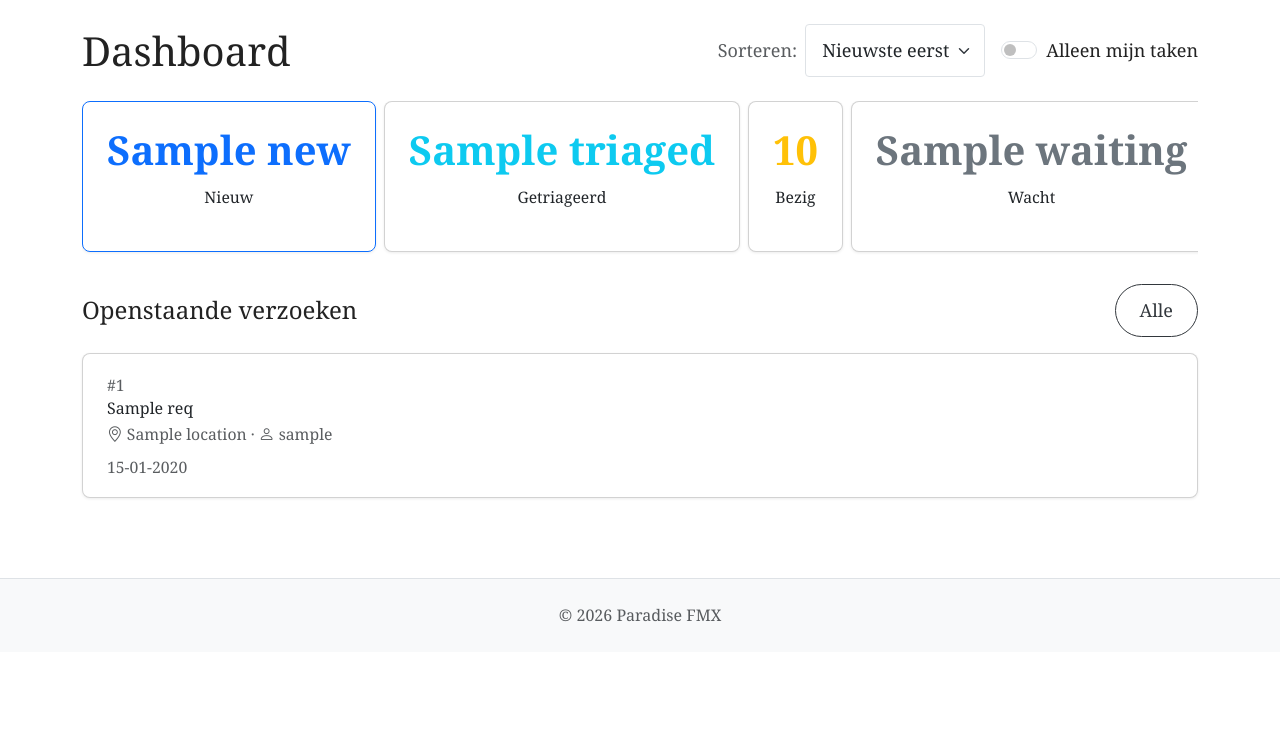
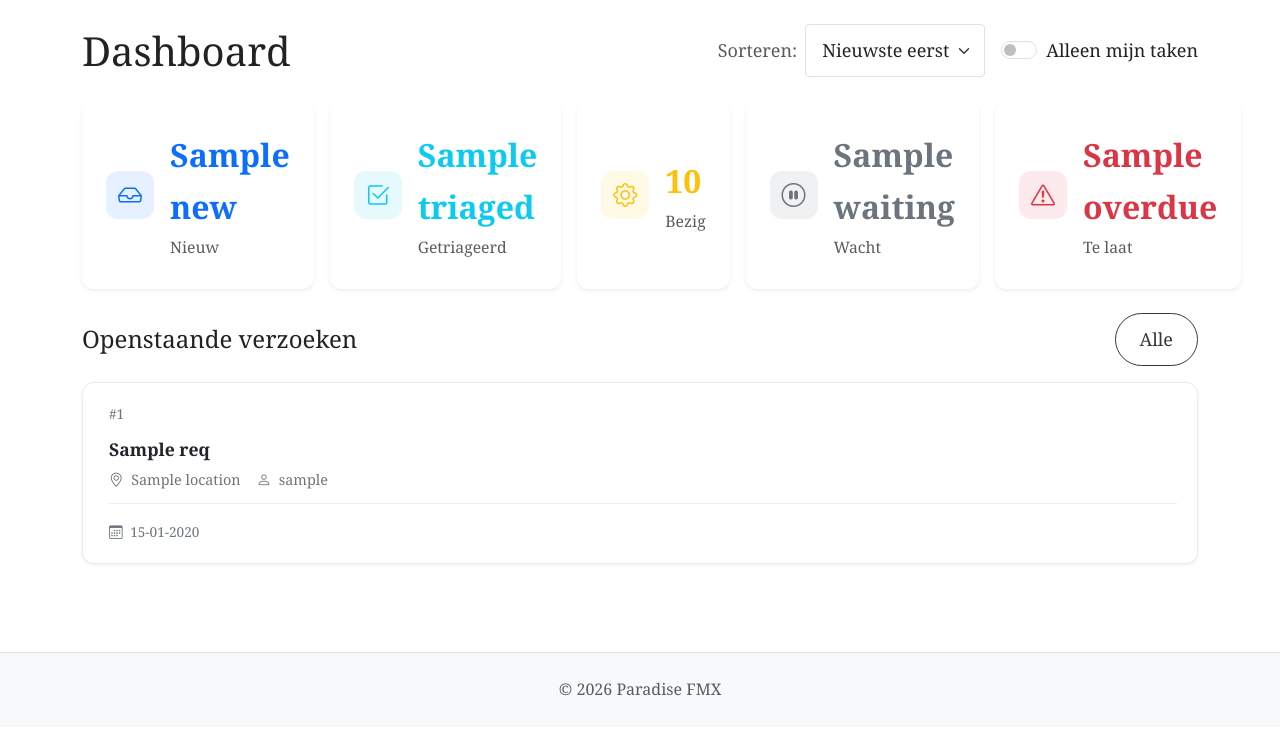
Before and after one commit to rdney/paradisefmx, a Django app: template requests/templates/requests/dashboard.html in a window 1280 px wide. Shown: the part 64-800 px from the top of the page. Run offline with Django 5.2, Linux system fonts and the light colour scheme; the template is opened without the code that fills it: most values are stand-ins (such as "Sample title", 1, 10 or a date in 2020).

Commit message:
Improve dashboard cards design
- Stats cards with icons, shadows, hover effects
- Responsive grid: 5/3/2 columns for desktop/tablet/mobile
- Request cards with priority color bar on left
- Better layout with header, title, meta, footer sections
- Hover animations and mobile-friendly sizing

```diff
--- a/requests/templates/requests/dashboard.html
+++ b/requests/templates/requests/dashboard.html
@@ -26,42 +26,67 @@
 <!-- Stats - scrollable on mobile -->
 <div class="stats-row mb-4">
     <div class="stats-item">
-        <div class="card text-center h-100 border-primary">
-            <div class="card-body py-3">
-                <div class="fs-1 fw-bold text-primary">{{ counts.new }}</div>
-                <small>{% trans "Nieuw" %}</small>
+        <div class="card h-100 border-0 shadow-sm stat-card stat-new">
+            <div class="card-body py-3 d-flex align-items-center">
+                <div class="stat-icon bg-primary bg-opacity-10 text-primary">
+                    <i class="bi bi-inbox"></i>
+                </div>
+                <div class="ms-3">
+                    <div class="fs-2 fw-bold text-primary">{{ counts.new }}</div>
+                    <small class="text-muted">{% trans "Nieuw" %}</small>
+                </div>
             </div>
         </div>
     </div>
     <div class="stats-item">
-        <div class="card text-center h-100">
-            <div class="card-body py-3">
-                <div class="fs-1 fw-bold text-info">{{ counts.triaged }}</div>
-                <small>{% trans "Getriageerd" %}</small>
+        <div class="card h-100 border-0 shadow-sm stat-card">
+            <div class="card-body py-3 d-flex align-items-center">
+                <div class="stat-icon bg-info bg-opacity-10 text-info">
+                    <i class="bi bi-check2-square"></i>
+                </div>
+                <div class="ms-3">
+                    <div class="fs-2 fw-bold text-info">{{ counts.triaged }}</div>
+                    <small class="text-muted">{% trans "Getriageerd" %}</small>
+                </div>
             </div>
         </div>
     </div>
     <div class="stats-item">
-        <div class="card text-center h-100">
-            <div class="card-body py-3">
-                <div class="fs-1 fw-bold text-warning">{{ counts.in_progress }}</div>
-                <small>{% trans "Bezig" %}</small>
+        <div class="card h-100 border-0 shadow-sm stat-card">
+            <div class="card-body py-3 d-flex align-items-center">
+                <div class="stat-icon bg-warning bg-opacity-10 text-warning">
+                    <i class="bi bi-gear"></i>
+                </div>
+                <div class="ms-3">
+                    <div class="fs-2 fw-bold text-warning">{{ counts.in_progress }}</div>
+                    <small class="text-muted">{% trans "Bezig" %}</small>
+                </div>
             </div>
         </div>
     </div>
     <div class="stats-item">
-        <div class="card text-center h-100">
-            <div class="card-body py-3">
-                <div class="fs-1 fw-bold text-secondary">{{ counts.waiting }}</div>
-                <small>{% trans "Wacht" %}</small>
+        <div class="card h-100 border-0 shadow-sm stat-card">
+            <div class="card-body py-3 d-flex align-items-center">
+                <div class="stat-icon bg-secondary bg-opacity-10 text-secondary">
+                    <i class="bi bi-pause-circle"></i>
+                </div>
+                <div class="ms-3">
+                    <div class="fs-2 fw-bold text-secondary">{{ counts.waiting }}</div>
+                    <small class="text-muted">{% trans "Wacht" %}</small>
+                </div>
             </div>
         </div>
     </div>
     <div class="stats-item">
-        <div class="card text-center h-100 {% if counts.overdue > 0 %}border-danger{% endif %}">
-            <div class="card-body py-3">
-                <div class="fs-1 fw-bold text-danger">{{ counts.overdue }}</div>
-                <small>{% trans "Te laat" %}</small>
+        <div class="card h-100 border-0 shadow-sm stat-card {% if counts.overdue > 0 %}stat-alert{% endif %}">
+            <div class="card-body py-3 d-flex align-items-center">
+                <div class="stat-icon bg-danger bg-opacity-10 text-danger">
+                    <i class="bi bi-exclamation-triangle"></i>
+                </div>
+                <div class="ms-3">
+                    <div class="fs-2 fw-bold text-danger">{{ counts.overdue }}</div>
+                    <small class="text-muted">{% trans "Te laat" %}</small>
+                </div>
             </div>
         </div>
     </div>
@@ -74,33 +99,32 @@
 </div>
 
 {% if requests %}
-    <!-- Card layout for all screen sizes -->
     <div class="request-list">
         {% for req in requests %}
-            <a href="{% url 'requests:detail' req.pk %}" class="card mb-2 text-decoration-none {% if req.is_urgent %}border-danger border-2{% elif req.is_overdue %}border-warning{% endif %}">
-                <div class="card-body py-3">
-                    <div class="d-flex justify-content-between align-items-start mb-2">
-                        <div class="flex-grow-1 me-2">
-                            <span class="text-muted small">#{{ req.id }}</span>
-                            <h3 class="h6 mb-1 text-dark">{{ req.title }}</h3>
-                            <div class="text-muted small">
-                                <i class="bi bi-geo-alt"></i> {{ req.location|default:"-" }}
-                                {% if req.assigned_to %}
-                                    · <i class="bi bi-person"></i> {{ req.assigned_to|user_display }}
-                                {% endif %}
-                            </div>
-                        </div>
-                        <div class="text-end">
-                            <span class="badge badge-{{ req.priority }} mb-1">{{ req.get_priority_display }}</span>
-                            <br>
+            <a href="{% url 'requests:detail' req.pk %}" class="request-card priority-{{ req.priority }} {% if req.is_overdue %}overdue{% endif %}">
+                <div class="request-card-priority"></div>
+                <div class="request-card-content">
+                    <div class="request-card-header">
+                        <div class="request-card-id">#{{ req.id }}</div>
+                        <div class="request-card-badges">
                             <span class="badge badge-{{ req.status }}">{{ req.get_status_display }}</span>
+                            {% if req.is_overdue %}
+                                <span class="badge bg-danger">{% trans "Te laat" %}</span>
+                            {% endif %}
                         </div>
                     </div>
-                    <div class="d-flex justify-content-between align-items-center">
-                        <small class="text-muted">{{ req.created_at|date:"d-m-Y" }}</small>
-                        {% if req.is_overdue %}
-                            <span class="badge bg-danger">{% trans "Te laat" %}</span>
+                    <h3 class="request-card-title">{{ req.title }}</h3>
+                    <div class="request-card-meta">
+                        <span><i class="bi bi-geo-alt"></i> {{ req.location|default:"-" }}</span>
+                        {% if req.assigned_to %}
+                            <span><i class="bi bi-person"></i> {{ req.assigned_to|user_display }}</span>
                         {% endif %}
+                    </div>
+                    <div class="request-card-footer">
+                        <span class="request-card-date">
+                            <i class="bi bi-calendar3"></i> {{ req.created_at|date:"d-m-Y" }}
+                        </span>
+                        <span class="badge badge-{{ req.priority }}">{{ req.get_priority_display }}</span>
                     </div>
                 </div>
             </a>
@@ -142,21 +166,140 @@ function changeOrder(order) {
 {% block extra_css %}
 <style>
     .stats-row {
+        display: grid;
+        grid-template-columns: repeat(5, 1fr);
+        gap: 1rem;
+    }
+    @media (max-width: 991px) {
+        .stats-row {
+            grid-template-columns: repeat(3, 1fr);
+        }
+    }
+    @media (max-width: 575px) {
+        .stats-row {
+            grid-template-columns: repeat(2, 1fr);
+        }
+        .stat-icon {
+            width: 40px;
+            height: 40px;
+            font-size: 1.25rem;
+        }
+        .stat-card .fs-2 {
+            font-size: 1.5rem !important;
+        }
+    }
+    .stat-card {
+        border-radius: 12px;
+        transition: transform 0.15s, box-shadow 0.15s;
+    }
+    .stat-card:hover {
+        transform: translateY(-2px);
+        box-shadow: 0 4px 12px rgba(0,0,0,0.1) !important;
+    }
+    .stat-icon {
+        width: 48px;
+        height: 48px;
+        border-radius: 12px;
         display: flex;
-        gap: 0.5rem;
-        overflow-x: auto;
-        padding-bottom: 0.5rem;
-        -webkit-overflow-scrolling: touch;
+        align-items: center;
+        justify-content: center;
+        font-size: 1.5rem;
+        flex-shrink: 0;
     }
-    .stats-item {
-        flex: 0 0 auto;
-        min-width: 90px;
+    .stat-alert {
+        animation: pulse-danger 2s infinite;
     }
-    .request-list .card:hover {
-        background-color: #f8f9fa;
+    @keyframes pulse-danger {
+        0%, 100% { box-shadow: 0 0.125rem 0.25rem rgba(0,0,0,0.075); }
+        50% { box-shadow: 0 0 0 4px rgba(220, 53, 69, 0.2); }
     }
-    .request-list .card {
-        transition: background-color 0.15s;
+    /* Request cards */
+    .request-card {
+        display: flex;
+        background: white;
+        border-radius: 12px;
+        margin-bottom: 1rem;
+        text-decoration: none;
+        box-shadow: 0 1px 3px rgba(0,0,0,0.08);
+        border: 1px solid #e9ecef;
+        overflow: hidden;
+        transition: transform 0.15s, box-shadow 0.15s;
+    }
+    .request-card:hover {
+        transform: translateY(-2px);
+        box-shadow: 0 4px 12px rgba(0,0,0,0.12);
+    }
+    .request-card-priority {
+        width: 6px;
+        flex-shrink: 0;
+    }
+    .request-card.priority-low .request-card-priority { background: #6c757d; }
+    .request-card.priority-normal .request-card-priority { background: #0d6efd; }
+    .request-card.priority-high .request-card-priority { background: #fd7e14; }
+    .request-card.priority-urgent .request-card-priority { background: #dc3545; }
+    .request-card.overdue { border-color: #ffc107; }
+    .request-card-content {
+        flex: 1;
+        padding: 1rem 1.25rem;
+    }
+    .request-card-header {
+        display: flex;
+        justify-content: space-between;
+        align-items: center;
+        margin-bottom: 0.5rem;
+    }
+    .request-card-id {
+        font-size: 0.85rem;
+        color: #6c757d;
+        font-weight: 500;
+    }
+    .request-card-badges {
+        display: flex;
+        gap: 0.375rem;
+    }
+    .request-card-title {
+        font-size: 1.1rem;
+        font-weight: 600;
+        color: #212529;
+        margin: 0 0 0.5rem 0;
+        line-height: 1.3;
+    }
+    .request-card-meta {
+        display: flex;
+        flex-wrap: wrap;
+        gap: 1rem;
+        font-size: 0.9rem;
+        color: #6c757d;
+        margin-bottom: 0.75rem;
+    }
+    .request-card-meta i {
+        margin-right: 0.25rem;
+    }
+    .request-card-footer {
+        display: flex;
+        justify-content: space-between;
+        align-items: center;
+        padding-top: 0.75rem;
+        border-top: 1px solid #f0f0f0;
+    }
+    .request-card-date {
+        font-size: 0.85rem;
+        color: #6c757d;
+    }
+    .request-card-date i {
+        margin-right: 0.25rem;
+    }
+    @media (max-width: 575px) {
+        .request-card-content {
+            padding: 0.875rem 1rem;
+        }
+        .request-card-title {
+            font-size: 1rem;
+        }
+        .request-card-meta {
+            gap: 0.5rem;
+            font-size: 0.85rem;
+        }
     }
 </style>
 {% endblock %}
```
